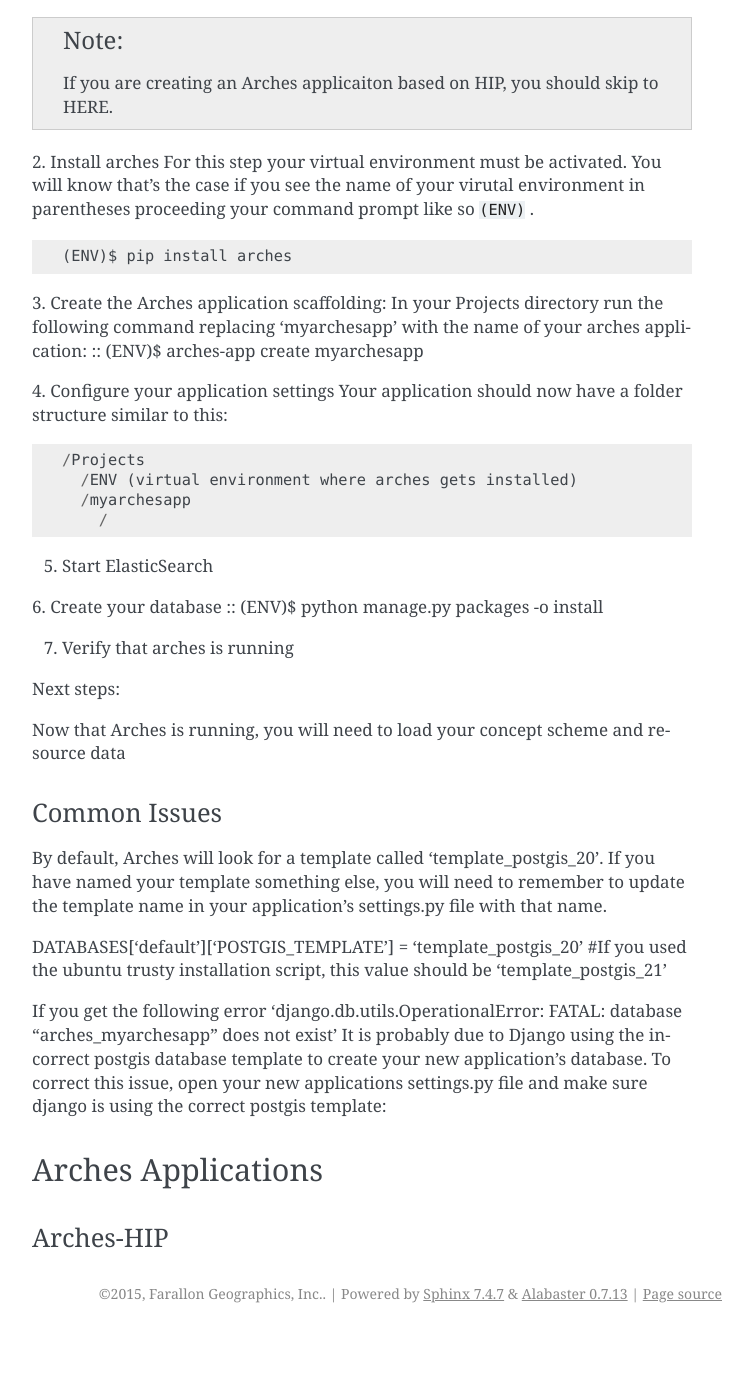
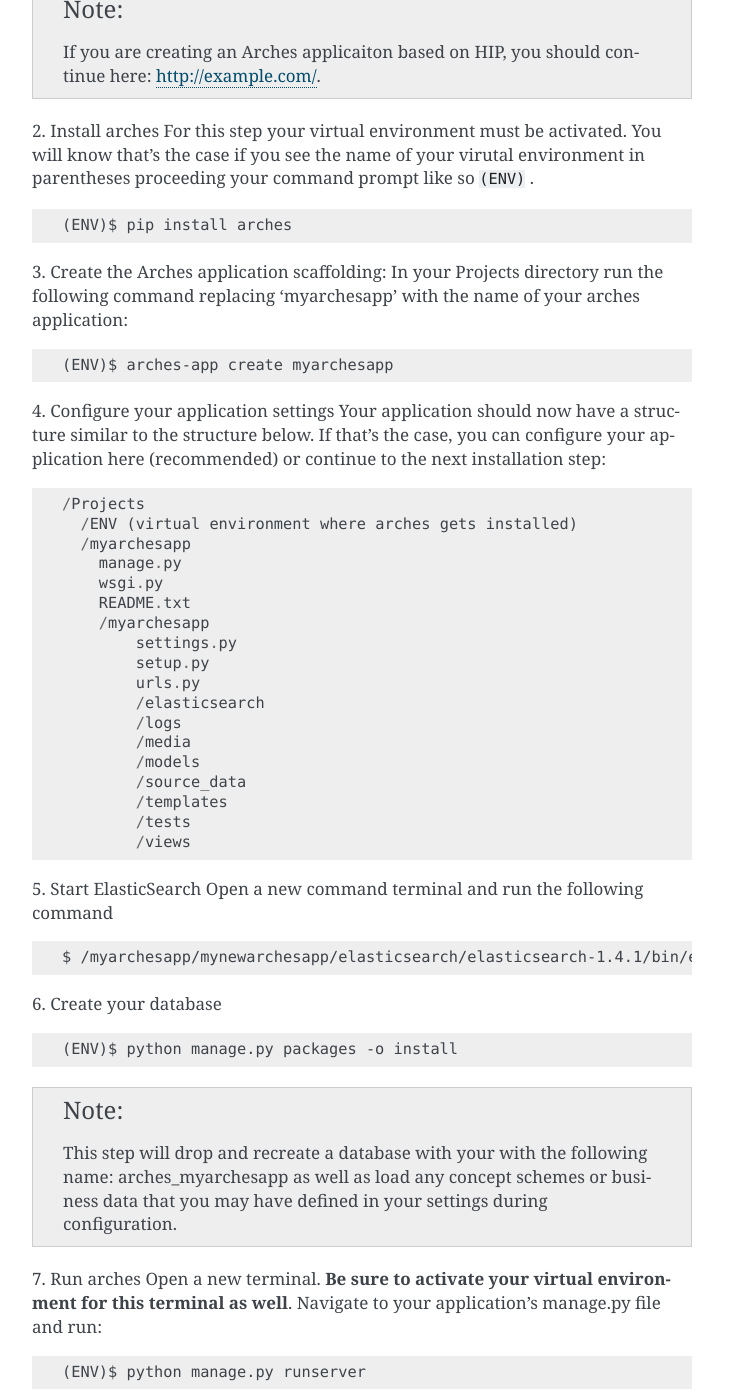
Before and after one commit to archesproject/arches-docs, a Sphinx documentation site: the page built from docs/getting-started.txt, in a window 1280 px wide and 1400 px high, scrolled down 2687 px. Shown: the whole window, without its empty margins (388-1141 px from the left). Built offline with Sphinx 7.4.7, drawn with Linux system fonts in a browser that asks for light colours; before the commit the page ends 4020 px from its top, so only the background shows below that; some of the changed text lies outside the part shown.

Commit message:
Getting started edits

```diff
--- a/docs/getting-started.txt
+++ b/docs/getting-started.txt
@@ -78,8 +78,6 @@
 Installing Arches Dependencies
 -------------------------------
 
-Contents:
-
 .. toctree::
    :maxdepth: 2
 
@@ -89,11 +87,11 @@
 
 Installing Arches
 -----------------
-When you are done with your installation, your folder structure will look something like this:
+TODO: When you are done with your installation, your folder structure will look something like this:
 ::
     /Projects
       /ENV (virtual environment where arches gets installed)
-      /myarchesproject
+      /myarchesapp
 
 With your Arches dependencies installed, you are now ready to install Arches.
 
@@ -109,6 +107,7 @@
 ::
     $ virtualenv ENV
 Now activate your virtual environment with the following command:
+
 On Linux (and other POSIX systems):
 ::
     $ source bin/activate
@@ -117,7 +116,7 @@
     > \path\to\env\Scripts\activate
 
 .. note::
-    If you are creating an Arches applicaiton based on HIP, you should skip to HERE.
+    If you are creating an Arches applicaiton based on HIP, you should continue here: http://example.com/.
 
 2. Install arches
 For this step your virtual environment must be activated. You will know that's the case if you see the name of your virutal environment in parentheses proceeding your command prompt like so ``(ENV)`` .
@@ -127,38 +126,72 @@
 3. Create the Arches application scaffolding:
 In your Projects directory run the following command replacing 'myarchesapp' with the name of your arches application:
 ::
-(ENV)$ arches-app create myarchesapp
+    (ENV)$ arches-app create myarchesapp
 
 4. Configure your application settings
-Your application should now have a folder structure similar to this:
+Your application should now have a structure similar to the structure below. If that's the case, you can configure your application here (recommended) or continue to the next installation step:
 ::
     /Projects
       /ENV (virtual environment where arches gets installed)
       /myarchesapp
-        /
+        manage.py
+        wsgi.py
+        README.txt
+        /myarchesapp
+            settings.py
+            setup.py
+            urls.py
+            /elasticsearch
+            /logs
+            /media
+            /models
+            /source_data
+            /templates
+            /tests
+            /views
+
 
 5. Start ElasticSearch
+Open a new command terminal and run the following command
+::
+    $ /myarchesapp/mynewarchesapp/elasticsearch/elasticsearch-1.4.1/bin/elasticsearch
+
 
 6. Create your database
 ::
-(ENV)$ python manage.py packages -o install
+    (ENV)$ python manage.py packages -o install
 
-7. Verify that arches is running
+.. note::
+
+    This step will drop and recreate a database with your with the following name: arches_myarchesapp as well as load any concept schemes or business data that you may have defined in your settings during configuration.
+
+7. Run arches
+Open a new terminal. **Be sure to activate your virtual environment for this terminal as well**.
+Navigate to your application's manage.py file and run:
+::
+    (ENV)$ python manage.py runserver
+Now you can open a browser window and see your application running at:
+::
+    http://localhost:8000/
+
+.. note::
+
+    We use the Django development server to make it easy for you to
+    confirm that Arches has installed properly. You WILL NEED to configure
+    Arches to use a production quality web server such as Apache if you want
+    to use Arches in production. See the chapter on Arches configuration for
+    guidance on how to complete this step.
 
 Next steps:
 
-Now that Arches is running, you will need to load your concept scheme and resource data
+Now that Arches is running, you will need to load your concept scheme and resource data.
 
 Common Issues
 -------------
 
-By default, Arches will look for a template called 'template_postgis_20'.  If you have named your template something else,
-you will need to remember to update the template name in your application's settings.py file with that name.
+If you get the following error *'django.db.utils.OperationalError: FATAL:  database "arches_myarchesapp" does not exist'* It is probably because Arches is unable to find your postgis database template to create your new application's database. By default, Arches will look for a template called 'template_postgis_20'. If this does not match the name of your postgis template database, open your new applications settings.py file and define the name of your postgis template:
 
-DATABASES['default']['POSTGIS_TEMPLATE'] = 'template_postgis_20'  #If you used the ubuntu trusty installation script, this value should be 'template_postgis_21'
-
-If you get the following error 'django.db.utils.OperationalError: FATAL:  database "arches_myarchesapp" does not exist' It is probably due to Django
-using the incorrect postgis database template to create your new application's database. To correct this issue, open your new applications settings.py file and make sure django is using the correct postgis template:
+DATABASES['default']['POSTGIS_TEMPLATE'] = 'the name of your postgis template'
 
 Arches Applications
 ===================
```
Also changed, not shown: docs/installing-dependencies-linux.txt (+0 -8 lines), docs/installing-dependencies-windows.txt (+0 -8 lines).
